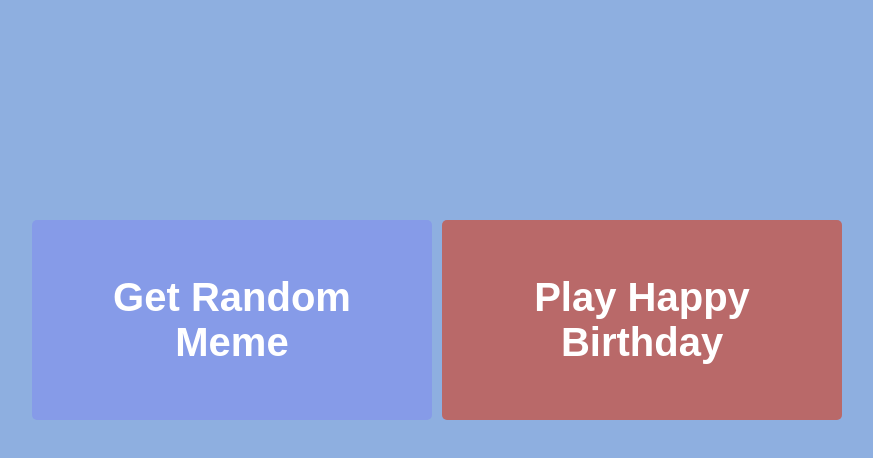
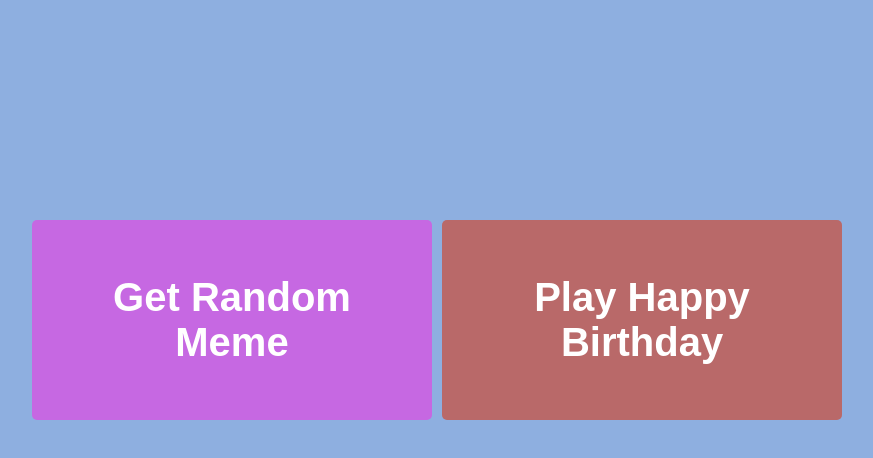
Before and after one commit to killshotroxs/API-meme-Project, a plain HTML site: page index.html in a window 1280 px wide. In both pictures the pointer is over the button "Get Random Meme". Shown: the whole page, without its empty margins (203-1076 px from the left). Drawn offline with Linux system fonts and the light colour scheme.

Commit message:
Final Version

```diff
--- a/index.css
+++ b/index.css
@@ -39,7 +39,7 @@ body {
 }
 
 .primary-btn:hover {
-    background-color: #869be8;
+    background-color: #c668e2;
 }
 
 #meme-container {
```
